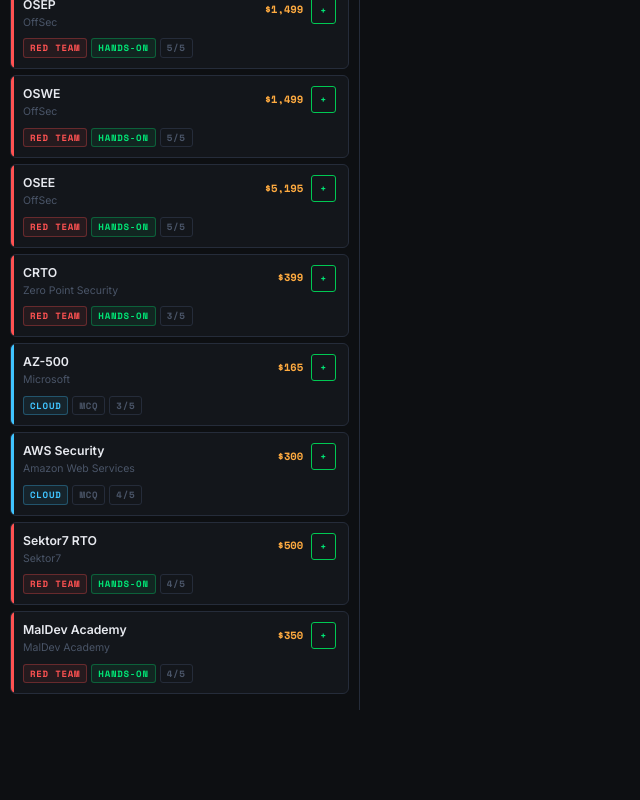
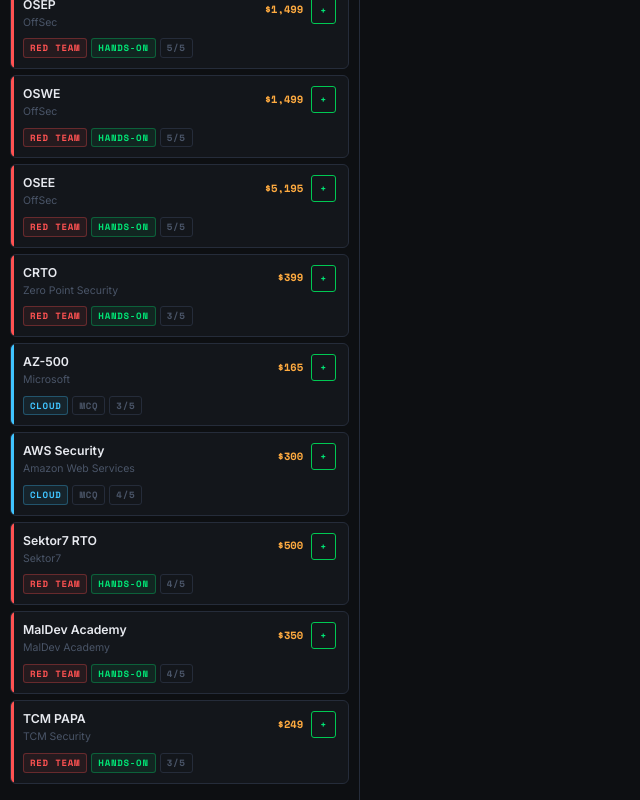
Before and after one commit to biscottidiskette/certmap, a React (Vite) app in the folder client/: page / in a window 1280 px wide. Shown: the part 1480-2280 px from the top of the page, without its empty margins (0-640 px from the left). Before the commit the page ends 2190 px from the top, so only its background shows below. Built offline with nearby package versions, Linux system fonts and the light colour scheme; no server answers.

Commit message:
feat: add OSED, OSEP, OSWE, OSEE, CRTO, AZ-500, AWS Security, Sektor7, MalDev Academy to seed library

```diff
--- a/client/src/data/seedCerts.js
+++ b/client/src/data/seedCerts.js
@@ -515,5 +515,27 @@
     ],
     tags: ["red", "hands-on", "malware", "evasion", "course-cert"],
     description: "MalDev Academy issues certificates of completion for its malware development curriculum. Growing community recognition in offensive security circles. Not a traditional proctored certification — signals advanced malware development capability rather than a formal credential."
+  } ,
+  {
+    id: "tcm-papa",
+    name: "TCM PAPA",
+    fullName: "TCM Security Practical AI Pentesting Associate",
+    vendor: "TCM Security",
+    track: "red",
+    price: 249,
+    examType: "hands-on",
+    ecosystemLocked: false,
+    studyWeeks: 6,
+    market: 45,
+    difficulty: 3,
+    expires: false,
+    renewYears: null,
+    roles: [
+      "AI Security Researcher",
+      "Penetration Tester",
+      "Red Team Analyst"
+    ],
+    tags: ["red", "hands-on", "ai-security", "offensive", "entry-mid"],
+    description: "TCM Security's practical AI pentesting certification. Covers offensive security techniques targeting AI and LLM-based systems. Newer cert in a rapidly growing niche with increasing market relevance."
   }
 ]
```
Also changed, not shown: 1 other file (tests, documents, lock files or other folders).
